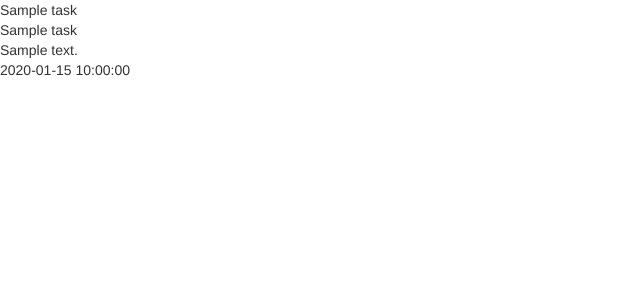
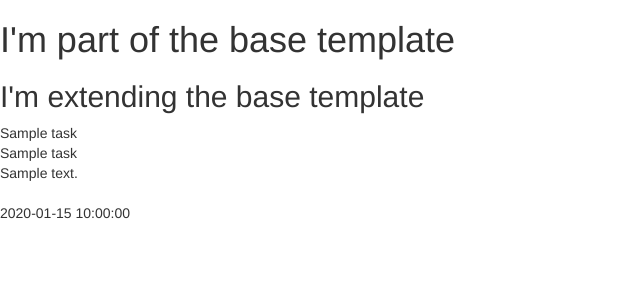
Before and after one commit to joffy69/flask-task-manager-gibbs, a Flask app: page / in a window 1280 px wide. Shown: the top 300 px of the page, without its empty margins (0-640 px from the left). Run offline with Flask 2, Linux system fonts and the light colour scheme; a database or web service that is not in the repository returns one stand-in record (values such as "Sample title"); some libraries are stand-ins or nearby versions.

Commit message:
create base template

```diff
--- /dev/null
+++ b/templates/base.html
@@ -0,0 +1,23 @@
+<!DOCTYPE html>
+<html lang="en">
+<head>
+<meta charset="UTF-8">
+<meta name="viewport" content="width=device-width, initial-scale=1.0">
+<meta http-equiv="X-UA-Compatible" content="ie=edge">
+<meta name="Description" content="Enter your description here"/>
+<link rel="stylesheet" href="https://cdnjs.cloudflare.com/ajax/libs/twitter-bootstrap/3.3.7/css/bootstrap.min.css">
+<link rel="stylesheet" href="https://cdnjs.cloudflare.com/ajax/libs/font-awesome/5.15.0/css/all.min.css">
+<link rel="stylesheet" href="assets/css/style.css">
+<title>Task Manager</title>
+</head>
+<body>
+
+    <h1>I'm part of the base template</h1>
+    {% block content %}
+
+    {% endblock %}
+
+<script src="https://cdnjs.cloudflare.com/ajax/libs/jquery/3.5.1/jquery.min.js"></script>
+<script src="https://cdnjs.cloudflare.com/ajax/libs/twitter-bootstrap/3.3.7/js/bootstrap.min.js"></script>
+</body>
+</html>
--- a/templates/tasks.html
+++ b/templates/tasks.html
@@ -1,25 +1,15 @@
-<!DOCTYPE html>
-<html lang="en">
-<head>
-<meta charset="UTF-8">
-<meta name="viewport" content="width=device-width, initial-scale=1.0">
-<meta http-equiv="X-UA-Compatible" content="ie=edge">
-<meta name="Description" content="Enter your description here"/>
-<link rel="stylesheet" href="https://cdnjs.cloudflare.com/ajax/libs/twitter-bootstrap/3.3.7/css/bootstrap.min.css">
-<link rel="stylesheet" href="https://cdnjs.cloudflare.com/ajax/libs/font-awesome/5.15.0/css/all.min.css">
-<link rel="stylesheet" href="assets/css/style.css">
-<title>Task manager</title>
-</head>
-<body>
+{% extends "base.html" %}
+{% block content %}
+
+    <h2>I'm extending the base template</h2>
+
     {%  for task in tasks %}
         {{ task.task_name }}<br>
         {{ task.category_name }}<br>
         {{ task.task_description }}<br>
-        {{ task.is_urgent }}<bn>
+        {{ task.is_urgent }}<br>
         {{ task.due_date }}<br>
 
     {% endfor %}
-<script src="https://cdnjs.cloudflare.com/ajax/libs/jquery/3.5.1/jquery.min.js"></script>
-<script src="https://cdnjs.cloudflare.com/ajax/libs/twitter-bootstrap/3.3.7/js/bootstrap.min.js"></script>
-</body>
-</html>
+
+{% endblock %}
```
